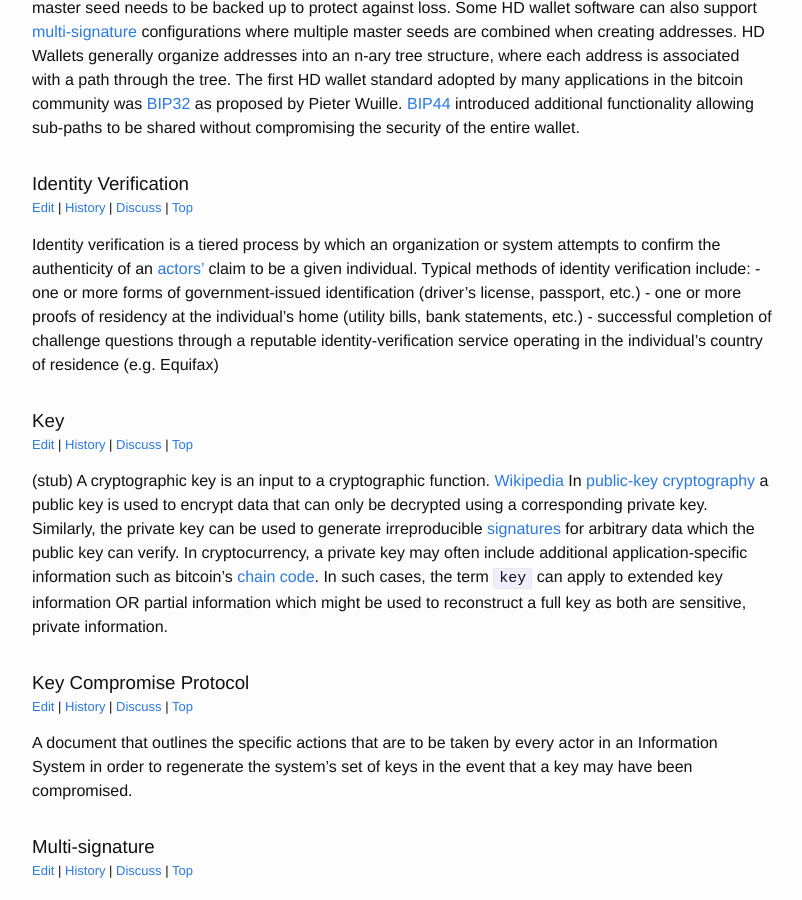
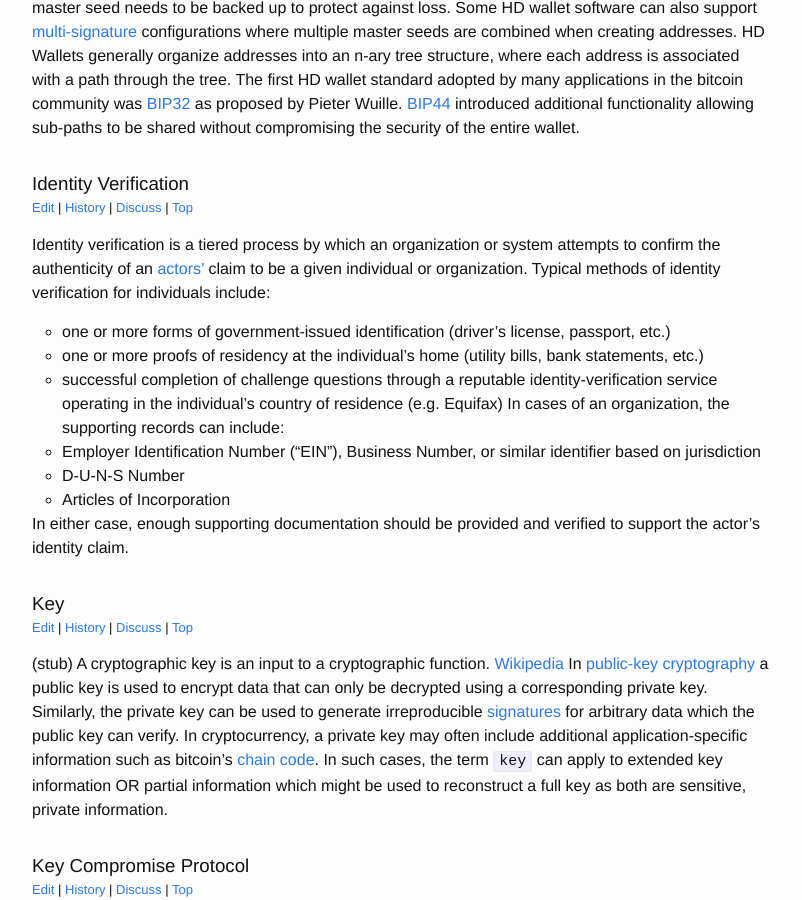
Before and after one commit to CryptoConsortium/CCSS, a Jekyll site: the page built from 6_definitions.html, in a window 1280 px wide and 900 px high, scrolled down 1646 px. Shown: the whole window, without its empty margins (238-1040 px from the left). Built offline with Jekyll 4.4.1, drawn with Linux system fonts in a browser that asks for light colours.

```diff
--- a/_data/aspects/103-KeyStorage.yml
+++ b/_data/aspects/103-KeyStorage.yml
@@ -20,12 +20,12 @@ description: >
 level_one:
   - Cryptographic [keys](#key) and/or [seeds](#seed) must be stored with the use of [strong encryption](#strong-encryption) when not in use.
   - A backup of the cryptographic [key](#key)/[seed](#seed) must exist. The backup can take any form (paper, digital, etc.).
+  - The backup must be protected by access controls that prevent unauthorized parties from accessing it. Examples of this include safes, safe deposit boxes, or locked drawers where only the operator holds the key/combination for the lock.
   - The backup must be protected against environmental risks such as fire, flood, and other acts of God. While the specific mechanisms of environmental protection may change depending on the type of medium used for backup, in general, common methods to achieve this include a water-tight bag for flood protection and a safe or firebox for fire protection.
 
 level_two:
   - A backup must exist for at least as many [keys](#key) as is required to spend funds. For example, in a 2-of-3 signing setup where any two of three keys are required to spend funds, backups must exist for at least 2 of these keys. In a 5-of-9 setup, backups must exist for at least 5 keys.
   - The backup [key](#key)/[seed](#seed) must be stored in a location that is geographically separate from the usage location of the primary key/seed. For example, if the primary key is kept at an office, the backup key can be stored at an employee's personal home. Another example could involve leaving the backup in escrow with a trusted 3rd party.
-  - The backup must be protected by access controls that prevent unauthorized parties from accessing it. Examples of this include safes, safe deposit boxes, or locked drawers where only the operator holds the key/combination for the lock.
   - The backup must employ some form of tamper evident mechanism that allows an operator to determine when it has been accessed. A secure method of achieving this involves a serial-numbered tamper-evident bag, however properly sealed paper envelopes with handwritten signatures over the seal could also suffice provided the specific envelopes in use are able to reveal evidence of tampering.
 
 level_three:
@@ -59,7 +59,7 @@ components:
     id: 1.3.4
     title_short: Backup key is access-controlled
     uncertified:
-    level_one:
+    level_one: Key/seed backup is protected by access controls to prevent unauthorized access (i.e. safe/safe deposit box)
     level_two: Key/seed backup is protected by access controls to prevent unauthorized access (i.e. safe/safe deposit box)
     level_three: Key/seed backup is protected by access controls to prevent unauthorized access (i.e. safe/safe deposit box)
   - component: &010305
--- a/_data/aspects/104-KeyUsage.yml
+++ b/_data/aspects/104-KeyUsage.yml
@@ -19,16 +19,16 @@ level_one:
   - Access to the primary [key](#key)/[seed](#seed) requires an identifier (e.g. username, email, GUID, etc.) and at least 2 (two) other [factors of authentication](#authentication-factor), which restricts access to the authorized operator. Examples of additional factors of authentication include Google Authenticator tokens, digital signatures from a private key, in-person ID verification, possession of a physical key or token, or a countersigning organization who can remotely attest to the authenticity of the key holder.
   - All [keys](#key)/[seeds](#seed) are only used in [trusted environments](#trusted-environment). This somewhat reduces the risk of unauthorized copies being made by malware, as well as mitigating the risk of storing (even inadvertently) a key on a machine, allowing it to be recovered by another user or intruder. An effective trusted environment guards against unauthorized persons learning private keys, passwords, or other sensitive information.
   - All [key](#key)/[seed](#seed)-holders have had their references checked prior to being trusted to hold one of the organization’s keys/seeds. This helps ensure the person is being truthful about their past and were not dismissed from prior employment for reasons that would represent a risk to the organization.
+  - All [key](#key)/[seed](#seed)-holders (individuals and organizations) have undergone [identity verification](#identity-verification) to ensure they are who they say they are. This reduces the risks associated with impersonation and social engineering attacks which may result in access to organizational or customer funds.
   - No two [master keys](#key)/[seeds](#seed) of the same [multi-signature](#multisig) wallet are ever present on the same device. Placing two keys of the same wallet on a single device exposes the keys to information leakage by either a malicious operator or malicious software. Ensuring every key of a wallet is used on dedicated devices reduces these risks, thereby increasing security.
   - Digital [signatures](#signature) must use a 'k' value that is never repeated. This can be accomplished through the use of a [deterministic random bit generator (DRBG)](#drbg) that is compliant with [NIST SP 800-90A](http://http://csrc.nist.gov/publications/nistpubs/800-90A/SP800-90A.pdf), or a deterministic scheme compatible with [RFC 6979](https://tools.ietf.org/html/rfc6979). Using strong sources of [entropy](#entropy) is required in order to prevent "dirty signature" vulnerabilities that can allow attackers to recover the private key that was used to compute the signature. A common implementation of this is to use the [pseudo-random number generator (PRNG)](#prng) supplied by popular operating systems, or an RFC 6979-compatible scheme.
 
 level_two:
-  - All organizational [key](#key)/[seed](#seed)-holders have undergone [identity verification](#identity-verification) to ensure they are who they say they are. This reduces the risks associated with impersonation and social engineering attacks which may result in access to organizational or customer funds.
   - Verification of fund destinations and amounts is performed via a [Authenticated Communication Channel](#authenticated-communication-channel) prior to [key](#key)/[seed](#seed) use. This can be performed by humans before using their keys/seeds to ensure they’re sending the right amount of funds to the right [addresses](#address)/people/companies, or by systems that perform automated signing by checking destination addresses against whitelists and spending limits before the signature is applied. The implementation of payment protocols that provide [digitally signed](#signature) addresses, or the use of systems that display images and business names instead of cryptocurrency addresses greatly simplify this verification process.
 
 level_three:
   - Access to the [key](#key)/[seed](#seed) requires an identifier (e.g. username, email, GUID, etc.) and at least 3 (three) other [factors of authentication](#authentication-factor). Similar to the requirement of 2 additional factors in Level I, the other 3 factors of authentication in Level III can take any form that provides confirmation of an authorized user's identity.
-  - All organizational [key](#key)/[seed](#seed) holders have had background checks performed by law enforcement personnel or investigative firms. This ensures each key/seed holder is who they say they are and does not have evidence in their past of actions that would represent a risk to the organization if they had signing authority on organization or user funds.
+  - All individual [key](#key)/[seed](#seed) holders have had background checks performed by law enforcement personnel or investigative firms. This ensures each key/seed holder is who they say they are and does not have evidence in their past of actions that would represent a risk to the organization if they had signing authority on organization or user funds.
 
 components:
   - component: &010401
--- /dev/null
+++ b/_data/caveats/Fork.yml
@@ -0,0 +1,6 @@
+
+id: fork
+term: Blockchain Forks
+file: Forks
+description: >
+  When a blockchain ends up with two persistent tips - with neither being orphaned - the single chain becomes split into two independent blockchains with a shared common history. Forks can occur through intentional changes to consensus rules, or as a result of an accidental divergence of consensus. In either case, there may not be any "replay protection" for transactions intended for one side of the fork. This can cause a transaction to accidentally transfer more funds than intended. All information systems that deal with blockchains should be able to handle forks in a way that is consistent with the business requirements that govern it.
--- a/_data/definitions/IdentityVerification.yml
+++ b/_data/definitions/IdentityVerification.yml
@@ -3,8 +3,14 @@ id: identity-verification
 file: Identity Verification
 term: Identity Verification
 description: >
-  Identity verification is a tiered process by which an organization or system attempts to confirm the authenticity of an [actors'](#actor) claim to be a given individual.
-  Typical methods of identity verification include:
-  - one or more forms of government-issued identification (driver's license, passport, etc.)
-  - one or more proofs of residency at the individual's home (utility bills, bank statements, etc.)
-  - successful completion of challenge questions through a reputable identity-verification service operating in the individual's country of residence (e.g. Equifax)
+  Identity verification is a tiered process by which an organization or system attempts to confirm the authenticity of an [actors'](#actor) claim to be a given individual or organization.
+  Typical methods of identity verification for individuals include:
+    - one or more forms of government-issued identification (driver's license, passport, etc.)
+    - one or more proofs of residency at the individual's home (utility bills, bank statements, etc.)
+    - successful completion of challenge questions through a reputable identity-verification service operating in the individual's country of residence (e.g. Equifax)
+  In cases of an organization, the supporting records can include:
+    - Employer Identification Number ("EIN"), Business Number, or similar identifier based on jurisdiction
+    - D-U-N-S Number
+    - Articles of Incorporation
+
+  In either case, enough supporting documentation should be provided and verified to support the actor's identity claim.
```
Also changed, not shown: _data/aspects/102-WalletCreation.yml (+4 -4 lines), _posts/2019-10-22-2019Q4-committee-updates.md (added, +48 -0 lines).
